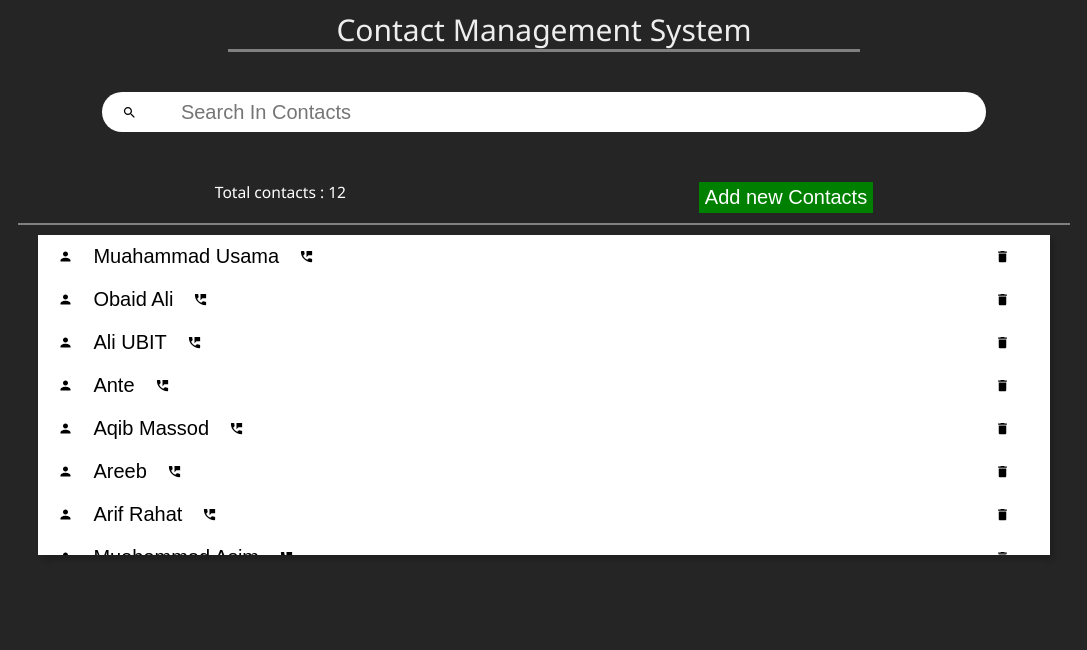
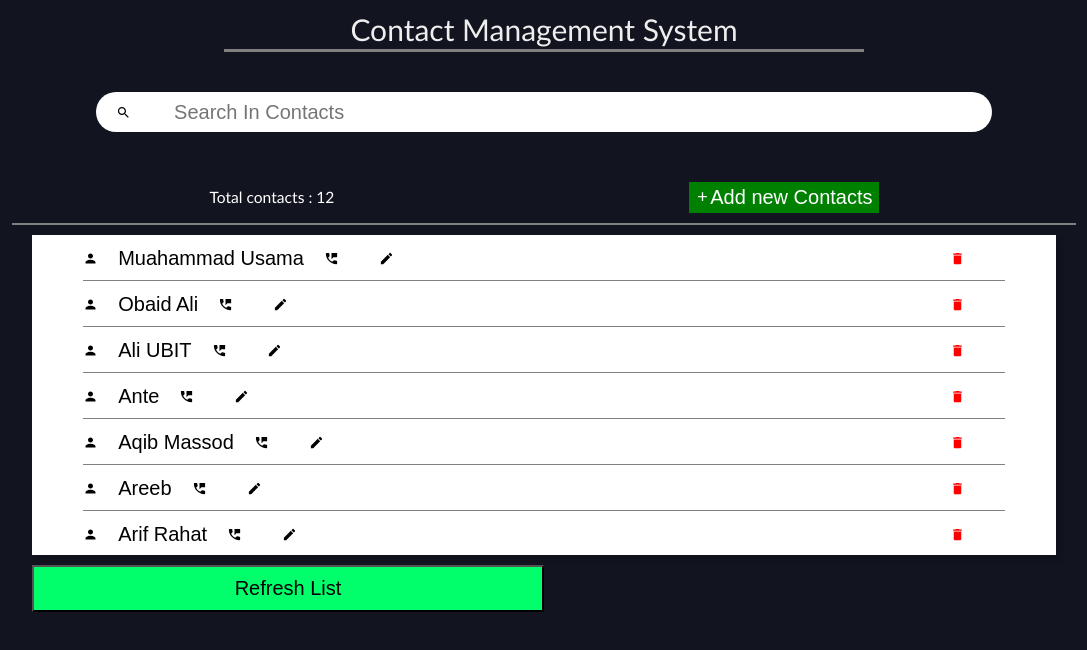
Before and after one commit to Muhammad-Usama-1/glowing-enigma, a React (Create React App) app: page / in a window 1280 px wide. Shown: the top 650 px of the page, without its empty margins (96-1183 px from the left). Built offline with nearby package versions, Linux system fonts and the light colour scheme.

Commit message:
CRUD implemented

```diff
--- a/src/App.css
+++ b/src/App.css
@@ -1,5 +1,10 @@
 body {
-  background-color: rgb(37, 37, 37);
+  background-color: rgb(18, 20, 32);
   line-height: 1.3;
-  font-family: "Segoe UI", Tahoma, Geneva, Verdana, sans-serif;
+  font-family: "Gill Sans", "Gill Sans MT", Calibri, "Trebuchet MS", sans-serif;
 }
+
+* {
+  margin: 0;
+  padding: 0;
+}
--- a/src/Reducer.js
+++ b/src/Reducer.js
@@ -5,6 +5,11 @@ export const initialState = {
 export const reducer = (state, action) => {
   console.log(action);
   switch (action.type) {
+    case "REFRESH":
+      return {
+        ...state,
+        contacts: initialState.contacts,
+      };
     case "ADD_CONTACT":
       return {
         ...state,
@@ -16,6 +21,11 @@ export const reducer = (state, action) => {
         contacts: [...action.payload],
       };
 
+    case "UPDATE_CONTACT":
+      return {
+        ...state,
+      };
+
     default:
       return {
         ...state,
--- a/src/components/Contact.js
+++ b/src/components/Contact.js
@@ -1,10 +1,14 @@
-import React, { useRef } from "react";
+import React, { useRef, useState } from "react";
 import "./ContactList.css";
+import Modal from "./Modal";
 import { useStateValue } from "../StateProvider";
 import PermPhoneMsgIcon from "@material-ui/icons/PermPhoneMsg";
 import PersonIcon from "@material-ui/icons/Person";
 import DeleteIcon from "@material-ui/icons/Delete";
+import EditIcon from "@material-ui/icons/Edit";
 const Contact = ({ contact }) => {
+  const [openModal, setOpenModal] = useState(false);
+
   const { phone, pkg } = contact;
   const [{ contacts }, dispatch] = useStateValue();
   const el = useRef("");
@@ -21,15 +25,29 @@ const Contact = ({ contact }) => {
       payload: newContacts,
     });
   };
+  const editContact = () => {
+    console.log("Edit contact");
+    setOpenModal(true);
+  };
 
   return (
     <>
       <div className="btn-box">
+        {openModal && (
+          <Modal
+            closeModal={setOpenModal}
+            operation="Update"
+            contact={contact}
+            oldname={contact.name}
+          />
+        )}
+
         <PersonIcon />
         <button className="contact-info" onClick={changeClass}>
           {contact.name}
         </button>
         <PermPhoneMsgIcon />
+        <EditIcon className="edit-icon" onClick={editContact} />
         <DeleteIcon
           className="dlt-icon"
           onClick={() => deleteContact(contact.id)}
--- a/src/components/ContactList.css
+++ b/src/components/ContactList.css
@@ -50,24 +50,40 @@
   outline: none;
 }
 .contact-detail {
+  background-color: rgb(0, 255, 106);
+  font-size: 2rem;
   margin: 0 auto;
-  margin-left: 2rem;
+  margin-left: 5rem;
   width: 50%;
   padding: 0.5rem 4rem;
   display: flex;
   flex-direction: column;
-  font-size: 1.7rem;
-  background-color: #eee;
   font-weight: 500;
 }
 .btn-box {
-  margin-left: 2rem;
+  margin: 2px auto;
+
   display: flex;
   align-items: center;
+  width: 90%;
+  border-bottom: 0.1rem solid gray;
 }
+
 .hidden {
   display: none;
   opacity: 0;
+}
+.refresh-btn-box {
+  margin: 1rem auto;
+  width: 80%;
+}
+.refresh-btn {
+  width: 50%;
+  background-color: rgb(0, 255, 106);
+  padding: 1rem 1rem;
+  font-size: 2rem;
+  color: #fff;
+  color: #000;
 }
 
 @media (max-width: 600px) {
@@ -111,6 +127,10 @@
   font-size: 2rem;
 }
 .dlt-icon {
+  color: red;
   margin-left: auto;
   margin-right: 4rem;
 }
+.edit-icon {
+  margin-left: 4rem;
+}
--- a/src/components/ContactList.js
+++ b/src/components/ContactList.js
@@ -7,11 +7,15 @@ import { useStateValue } from "../StateProvider";
 import Detail from "./Detail";
 
 const ContactList = () => {
-  const [data] = useStateValue();
-  const { contacts } = data;
-  console.log(contacts);
-
+  const [{ contacts }, dispatch] = useStateValue();
+  // const { contacts } = data;
   const [searchTerm, setSearchTerm] = useState("");
+  const refreshContacts = () => {
+    console.log("List will refresh");
+    dispatch({
+      type: "REFRESH",
+    });
+  };
 
   return (
     <>
@@ -53,6 +57,11 @@ const ContactList = () => {
               );
             })}
         </div>
+        <div className="refresh-btn-box">
+          <button onClick={refreshContacts} className="refresh-btn">
+            Refresh List
+          </button>
+        </div>
       </div>
     </>
   );
--- a/src/components/Detail.js
+++ b/src/components/Detail.js
@@ -2,17 +2,21 @@ import React, { useState } from "react";
 import "./Modal.css";
 import Modal from "./Modal";
 import { useStateValue } from "../StateProvider";
+import AddIcon from "@material-ui/icons/Add";
 
 const Detail = () => {
+  let c = new Date().getTime();
+  console.log(c);
   const [openModal, setOpenModal] = useState(false);
   const [{ contacts }, dispatch] = useStateValue();
 
   return (
     <div className="header">
-      {openModal && <Modal closeModal={setOpenModal} />}
+      {openModal && <Modal closeModal={setOpenModal} operation="Add new" />}
       <div>Total contacts : {contacts.length}</div>
       <div>
         <button className="add-btn" onClick={() => setOpenModal(true)}>
+          <AddIcon />
           Add new Contacts
         </button>
       </div>
--- a/src/components/Modal.css
+++ b/src/components/Modal.css
@@ -100,6 +100,7 @@
   color: #fff;
   font-size: 2.5rem;
   display: flex;
+  align-items: center;
   justify-content: space-around;
   border-bottom: 0.2rem solid gray;
 }
--- a/src/components/Modal.js
+++ b/src/components/Modal.js
@@ -2,12 +2,13 @@ import React, { useState } from "react";
 import "./Modal.css";
 import { useStateValue } from "../StateProvider";
 
-const Modal = ({ closeModal }) => {
+const Modal = ({ closeModal, operation, oldname, contact }) => {
   const [name, setName] = useState("");
   const [phone, setPhone] = useState("");
   const [pkg, setPkg] = useState("");
   const [{ contacts }, dispatch] = useStateValue();
-  const addToContact = () => {
+  const doOperation = () => {
+    if (operation === "Add new") {
       if (!name || !phone || !pkg) {
         alert("Checked All feild correctly");
         return;
@@ -18,6 +19,7 @@ const Modal = ({ closeModal }) => {
         name: name,
         phone: phone,
         pkg: pkg,
+        id: new Date().getTime(),
       };
       contacts.unshift(newData);
 
@@ -25,8 +27,28 @@ const Modal = ({ closeModal }) => {
         type: "ADD_CONTACT",
         payload: contacts,
       });
+    }
+    if (operation === "Update") {
+      if (!name || !phone || !pkg) {
+        alert("Checked All feild correctly");
+        return;
+      }
+      const index = contacts.findIndex((c) => c.name === oldname);
+      contacts.splice(index, 1);
+      const newData = {
+        name: name ? name : contact.name,
+        phone: phone ? phone : contact.phone,
+        pkg: pkg ? pkg : contact.pkg,
+        id: contact.id,
       };
-
+      contacts.unshift(newData);
+      closeModal(false);
+      dispatch({
+        type: "ADD_CONTACT",
+        payload: contacts,
+      });
+    }
+  };
   return (
     <div className="modalBackground">
       <div className="modalContainer">
@@ -40,7 +62,7 @@ const Modal = ({ closeModal }) => {
           </button>
         </div>
         <div className="title">
-          <h1>Add new contact in your contact Management system</h1>
+          <h1>{operation} contact in your contact Management system</h1>
         </div>
         <div className="body">
           <div className="input-box">
@@ -48,6 +70,7 @@ const Modal = ({ closeModal }) => {
             <input
               type="text"
               id="name"
+              placeholder={oldname}
               onChange={(e) => {
                 setName(e.target.value);
               }}
@@ -83,7 +106,9 @@ const Modal = ({ closeModal }) => {
           >
             Cancel
           </button>
-          <button onClick={addToContact}>Continue</button>
+          <button onClick={() => doOperation()}>
+            {operation ? operation : ""}
+          </button>
         </div>
       </div>
     </div>
```
Lines whose indentation alone changed are shown as unchanged.
